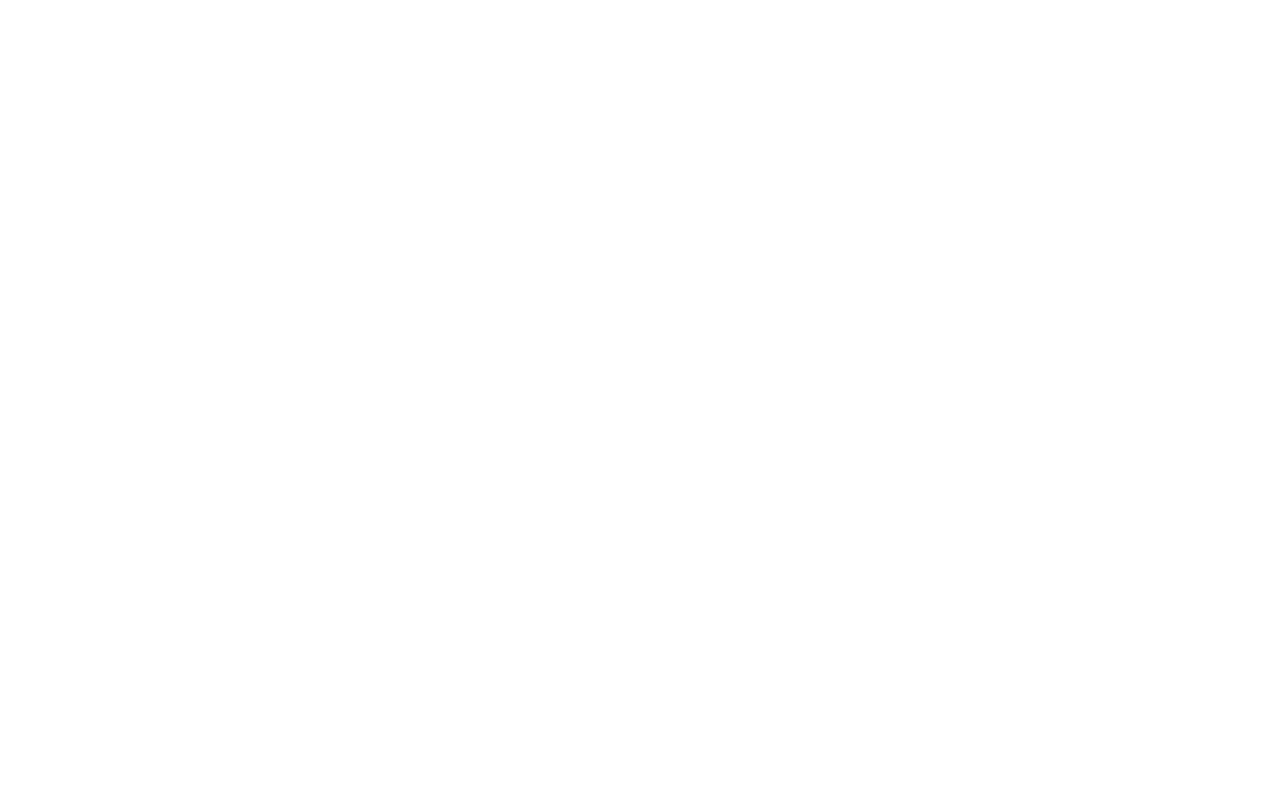
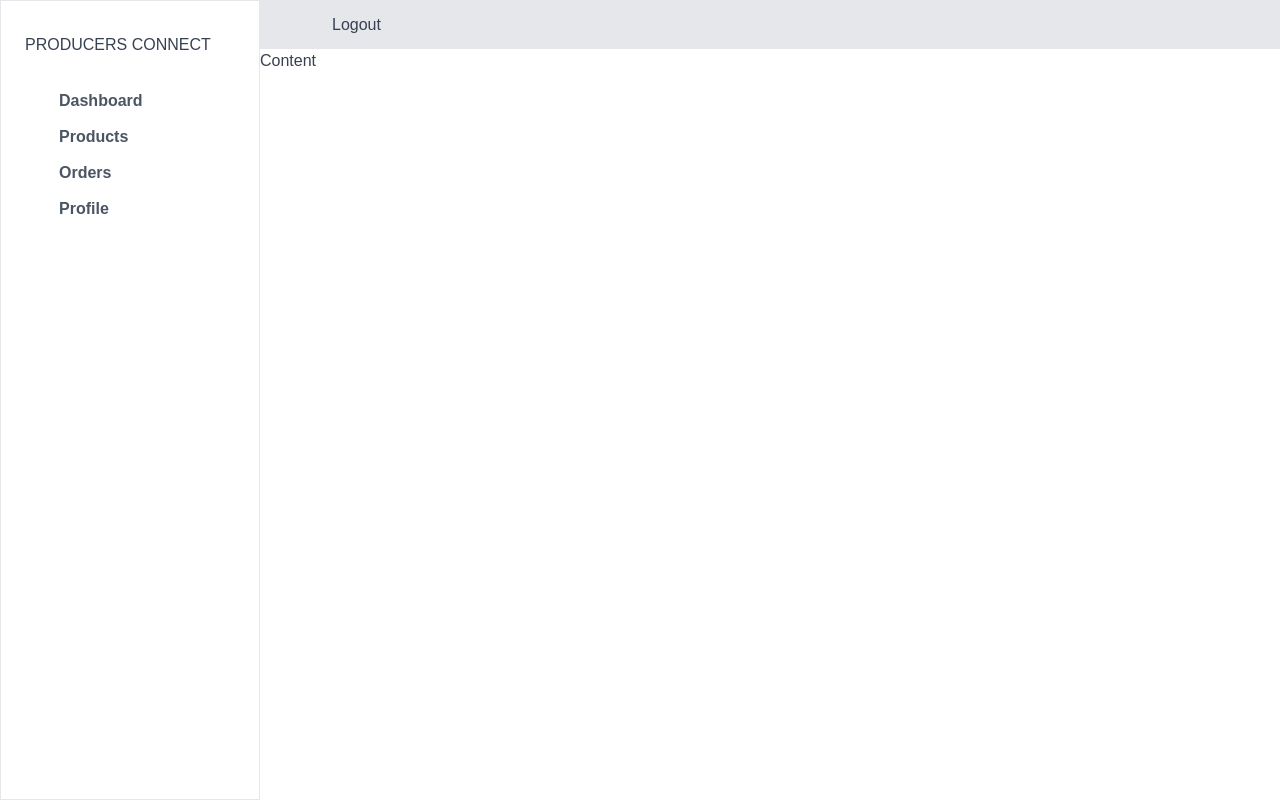
Before and after one commit to ericndungutse/trade-center-fn, a React (Vite) app: page /user in a window 1280 px wide. Before the commit this address had no page. Built offline with nearby package versions, Linux system fonts and the light colour scheme.

Commit message:
build user aside navigation

```diff
--- a/src/App.jsx
+++ b/src/App.jsx
@@ -3,20 +3,10 @@
 import RegisterCompany from './pages/RegisterCompany';
 import SignUp from './pages/SignUp';
 import SignIn from './pages/SignIn';
-import Header from './components/Header';
-import Footer from './components/Footer';
 import Companies from './pages/Companies';
 import Company from './pages/Company';
 import Cart from './pages/Cart';
-import Dashboard from './pages/Dashboard';
-
-const Dashroutes = () => {
-  return (
-    <Routes>
-      <Route path='dashboard' element={<Dashboard />} />
-    </Routes>
-  );
-};
+import User from './pages/User';
 
 function App() {
   return (
@@ -29,7 +19,7 @@
         <Route path='/companies' element={<Companies />} />
         <Route path='/cart' element={<Cart />} />
         <Route path='/companies/:companyId' element={<Company />} />
-        <Route path='/dashboard' element={<Dashboard />} />
+        <Route path='/user' element={<User />} />
       </Routes>
     </BrowserRouter>
   );
--- /dev/null
+++ b/src/components/SideBar.jsx
@@ -0,0 +1,13 @@
+import React from 'react';
+import SideNav from './SideNav';
+
+function Sidebar() {
+  return (
+    <aside className='flex flex-col gap-[3.2rem] row-span-full bg-white py-[3.2rem] px-[2.4rem] border '>
+      <h1>PRODUCERS CONNECT</h1>
+      <SideNav />
+    </aside>
+  );
+}
+
+export default Sidebar;
--- /dev/null
+++ b/src/components/SideNav.jsx
@@ -0,0 +1,86 @@
+import { NavLink } from 'react-router-dom';
+
+// const StyledNavLink = styled(NavLink)`
+//   &:link,
+//   &:visited {
+//     display: flex;
+//     align-items: center;
+//     gap: 1.2rem;
+
+//   }
+
+//   /* This works because react-router places the active class on the active NavLink */
+//   &:hover,
+//   &:active,
+//   &.active:link,
+//   &.active:visited {
+//     color: var(--color-grey-800);
+//     background-color: var(--color-grey-50);
+//     border-radius: var(--border-radius-sm);
+//   }
+
+//   & svg {
+//     width: 3.4rem;
+//     height: 3.4rem;
+//     color: var(--color-grey-400);
+//     transition: all 0.3s;
+//   }
+
+//   &:hover svg,
+//   &:active svg,
+//   &.active:link svg,
+//   &.active:visited svg {
+//     color: var(--color-brand-600);
+//   }
+// `;
+
+//     color: var(--color-grey-600);
+//     font-size: 1.6rem;
+//     font-weight: 500;
+//     padding: 1.2rem 3.4rem;
+//     transition: all 0.3s;
+
+function SideNav() {
+  return (
+    <nav>
+      <ul className='flex flex-col gap-[1.2rem]'>
+        <li>
+          <NavLink
+            className='text-gray-600 font-bold  text-[1.6rem] py-[1.2rem] px-[3.4rem] transition-all'
+            to='/dashboard'
+          >
+            <span>Dashboard</span>
+          </NavLink>
+        </li>
+        <li>
+          <NavLink
+            className='text-gray-600 text-[1.6rem] font-bold py-[1.2rem] px-[3.4rem] transition-all'
+            to='/products'
+          >
+            <span>Products</span>
+          </NavLink>
+        </li>
+
+        <li>
+          <NavLink
+            className='text-gray-600 font-bold  text-[1.6rem] py-[1.2rem] px-[3.4rem] transition-all'
+            to='/orders'
+          >
+            <span>Orders</span>
+          </NavLink>
+        </li>
+
+        <li>
+          <NavLink
+            className='text-gray-600 font-bold  text-[1.6rem] py-[1.2rem] px-[3.4rem] transition-all'
+            to='/profile'
+          >
+            <span>Profile</span>
+          </NavLink>
+        </li>
+      </ul>
+    </nav>
+  );
+}
+
+export default SideNav;
--- /dev/null
+++ b/src/components/UserHeader.jsx
@@ -0,0 +1,14 @@
+function UserHeader() {
+  return (
+    <header className='bg-gray-200 py-5 px-[4.8rem] flex gap-[2.4rem] items-center '>
+      <img src='' alt='' />
+      <nav>
+        <ul>
+          <li>Logout</li>
+        </ul>
+      </nav>
+    </header>
+  );
+}
+
+export default UserHeader;
--- a/src/index.css
+++ b/src/index.css
@@ -8,8 +8,10 @@
   box-sizing: border-box;
   padding: 0;
   margin: 0;
+}
 
-  transition: background-color 0.3s, border 0.3s;
+html {
+  font-size: 62.5%;
 }
 
 body {
@@ -33,7 +35,7 @@
   background-position: center;
 }
 
-.app-layout {
-  grid-template-columns: 15rem 1fr;
+.user-layout {
+  grid-template-columns: 26rem 1fr;
   grid-template-rows: auto 1fr;
 }
--- a/src/pages/Dashboard.jsx
+++ /dev/null
@@ -1,11 +0,0 @@
-function Dashboard() {
-  return (
-    <div className='grid h-screen app-layout'>
-      <h1 className='bg-green-200'>One</h1>
-      <h1 className='bg-yellow-300 row-span-full '>Content</h1>
-      <h1 className='bg-gray-300'>Content</h1>
-    </div>
-  );
-}
-
-export default Dashboard;
--- /dev/null
+++ b/src/pages/User.jsx
@@ -0,0 +1,14 @@
+import Sidebar from '../components/SideBar';
+import UserHeader from '../components/UserHeader';
+
+function User() {
+  return (
+    <div className='grid h-screen user-layout'>
+      <UserHeader />
+      <Sidebar />
+      <>Content</>
+    </div>
+  );
+}
+
+export default User;
```
